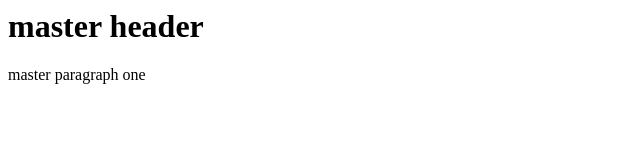
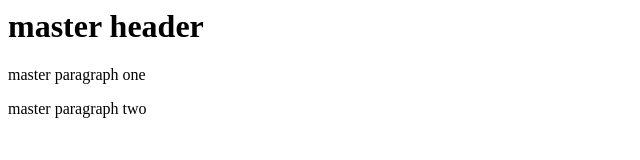
Before and after one commit to kamikazeovrld/git-tuts, a plain HTML site: page index.html in a window 1280 px wide. Shown: the whole page, without its empty margins (0-640 px from the left). Drawn offline with Linux system fonts and the light colour scheme.

Commit message:
third commit on master

```diff
--- a/index.html
+++ b/index.html
@@ -5,5 +5,6 @@
 	<body>
 		<header><h1>master header</h1></header>
 		<p>master paragraph one</p>
+		<p>master paragraph two</p>
 	</body>
 </html>
```
